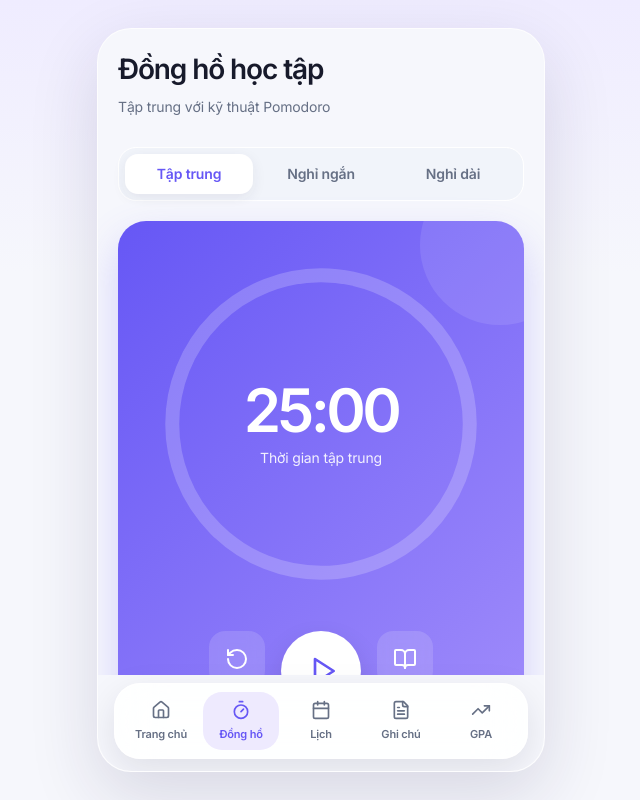
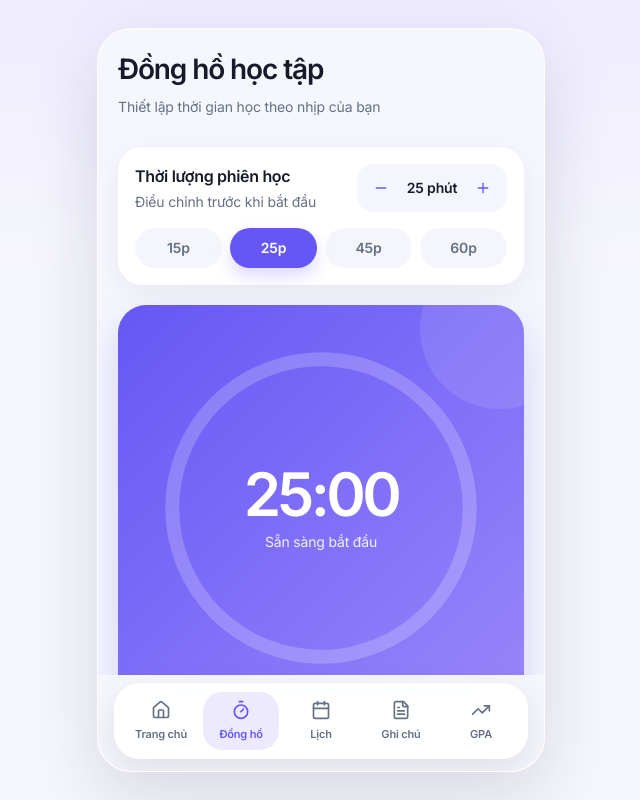
Before and after one commit to 20235667-NguyenQuocCuong/UIUX, a React (Vite) app: page /study-timer in a window 1280 px wide. Shown: the whole page, without its empty margins (319-959 px from the left). Built offline with nearby package versions, Linux system fonts and the light colour scheme.

Commit message:
feat: cc

```diff
--- a/src/app/contexts/LanguageContext.tsx
+++ b/src/app/contexts/LanguageContext.tsx
@@ -45,24 +45,18 @@ export const translations = {
 
     // Study Timer
     "timer.title": "Đồng hồ học tập",
-    "timer.subtitle": "Tập trung với kỹ thuật Pomodoro",
-    "timer.focus": "Tập trung",
-    "timer.break": "Nghỉ ngắn",
-    "timer.longBreak": "Nghỉ dài",
-    "timer.timeToFocus": "Thời gian tập trung",
-    "timer.takeBreak": "Nghỉ ngơi nào",
-    "timer.takeLongBreak": "Nghỉ dài thôi",
+    "timer.subtitle": "Thiết lập thời gian học theo nhịp của bạn",
     "timer.todayProgress": "Tiến trình hôm nay",
-    "timer.pomodorosCompleted": "Pomodoros hoàn thành",
+    "timer.completedSessions": "Phiên đã hoàn thành",
     "timer.sessionsToday": "phiên học hôm nay",
     "timer.statistics": "Thống kê",
     "timer.minutes": "phút",
     "timer.sessions": "phiên",
     "timer.streak": "ngày liên tiếp",
     "timer.tips": "💡 Mẹo học tập hiệu quả",
-    "timer.tip1": "• Tắt thông báo và tập trung 100% trong 25 phút",
-    "timer.tip2": "• Nghỉ ngơi đầy đủ trong giờ nghỉ để tái tạo năng lượng",
-    "timer.tip3": "• Sau 4 pomodoros, nghỉ dài 15-30 phút",
+    "timer.tip1": "• Tắt thông báo trong suốt phiên học đã đặt",
+    "timer.tip2": "• Chọn thời lượng phù hợp với độ khó của môn học",
+    "timer.tip3": "• Nghỉ vài phút giữa các phiên để duy trì năng lượng",
 
     // Notes
     "notes.title": "Ghi chú",
@@ -246,24 +240,18 @@ export const translations = {
 
     // Study Timer
     "timer.title": "Study Timer",
-    "timer.subtitle": "Focus with Pomodoro technique",
-    "timer.focus": "Focus",
-    "timer.break": "Break",
-    "timer.longBreak": "Long Break",
-    "timer.timeToFocus": "Time to focus",
-    "timer.takeBreak": "Take a break",
-    "timer.takeLongBreak": "Take a long break",
+    "timer.subtitle": "Set a study duration that works for you",
     "timer.todayProgress": "Today's Progress",
-    "timer.pomodorosCompleted": "Pomodoros completed",
+    "timer.completedSessions": "Sessions completed",
     "timer.sessionsToday": "sessions today",
     "timer.statistics": "Statistics",
     "timer.minutes": "minutes",
     "timer.sessions": "sessions",
     "timer.streak": "day streak",
     "timer.tips": "💡 Effective Study Tips",
-    "timer.tip1": "• Turn off notifications and focus 100% for 25 minutes",
-    "timer.tip2": "• Rest fully during breaks to recharge your energy",
-    "timer.tip3": "• After 4 pomodoros, take a long 15-30 minute break",
+    "timer.tip1": "• Turn off notifications during your study session",
+    "timer.tip2": "• Choose a duration that fits the difficulty of the subject",
+    "timer.tip3": "• Rest briefly between sessions to maintain energy",
 
     // Notes
     "notes.title": "Notes",
@@ -447,24 +435,18 @@ export const translations = {
 
     // Study Timer
     "timer.title": "学習タイマー",
-    "timer.subtitle": "ポモドーロテクニックで集中",
-    "timer.focus": "集中",
-    "timer.break": "短い休憩",
-    "timer.longBreak": "長い休憩",
-    "timer.timeToFocus": "集中時間です",
-    "timer.takeBreak": "休憩しましょう",
-    "timer.takeLongBreak": "長い休憩をとりましょう",
+    "timer.subtitle": "自分に合う学習時間を設定しましょう",
     "timer.todayProgress": "今日の進捗",
-    "timer.pomodorosCompleted": "完了したポモドーロ",
+    "timer.completedSessions": "完了したセッション",
     "timer.sessionsToday": "今日のセッション",
     "timer.statistics": "統計",
     "timer.minutes": "分",
     "timer.sessions": "セッション",
     "timer.streak": "日連続",
     "timer.tips": "💡 効果的な学習のヒント",
-    "timer.tip1": "• 通知をオフにして25分間100%集中しましょう",
-    "timer.tip2": "• 休憩中は十分に休んでエネルギーを回復させましょう",
-    "timer.tip3": "• 4ポモドーロ後は15-30分の長い休憩を取りましょう",
+    "timer.tip1": "• 学習セッション中は通知をオフにしましょう",
+    "timer.tip2": "• 科目の難易度に合う時間を選びましょう",
+    "timer.tip3": "• セッションの間に短い休憩を取りましょう",
 
     // Notes
     "notes.title": "ノート",
--- a/src/app/screens/Dashboard.tsx
+++ b/src/app/screens/Dashboard.tsx
@@ -87,7 +87,7 @@ export function Dashboard() {
             </h2>
             <p className="mb-5 text-sm text-white/78">3 buổi học và 2 hạn nộp đang chờ bạn hoàn thành.</p>
             <Link to="/study-timer" className="inline-flex items-center gap-2 rounded-full bg-white px-4 py-2.5 text-sm font-semibold text-primary">
-              Bắt đầu tập trung
+              Bắt đầu phiên học
               <ArrowRight className="h-4 w-4" />
             </Link>
           </div>
--- a/src/app/screens/StudyTimer.tsx
+++ b/src/app/screens/StudyTimer.tsx
@@ -1,13 +1,15 @@
 import { useState, useEffect } from "react";
-import { Play, Pause, RotateCcw, Coffee, BookOpen, Award } from "lucide-react";
-import { motion, AnimatePresence } from "motion/react";
+import { Play, Pause, RotateCcw, BookOpen, Award, Minus, Plus } from "lucide-react";
+import { motion } from "motion/react";
 import { useLanguage } from "../contexts/LanguageContext";
 
-type TimerMode = "focus" | "break" | "longBreak";
+const durationPresets = [15, 25, 45, 60];
+const minimumDuration = 5;
+const maximumDuration = 180;
 
 export function StudyTimer() {
   const { t } = useLanguage();
-  const [mode, setMode] = useState<TimerMode>("focus");
+  const [durationMinutes, setDurationMinutes] = useState(25);
   const [isRunning, setIsRunning] = useState(false);
   const [timeLeft, setTimeLeft] = useState(25 * 60); // 25 minutes in seconds
   const [sessionsCompleted, setSessionsCompleted] = useState(0);
@@ -16,12 +18,6 @@ export function StudyTimer() {
     sessions: 5,
     streak: 3,
   });
-
-  const durations = {
-    focus: 25 * 60,
-    break: 5 * 60,
-    longBreak: 15 * 60,
-  };
 
   useEffect(() => {
     let interval: NodeJS.Timeout | null = null;
@@ -41,42 +37,28 @@ export function StudyTimer() {
 
   const handleTimerComplete = () => {
     setIsRunning(false);
-    if (mode === "focus") {
-      const newSessions = sessionsCompleted + 1;
-      setSessionsCompleted(newSessions);
+    setSessionsCompleted((completed) => completed + 1);
     setTodayStats((stats) => ({
       ...stats,
-        totalMinutes: stats.totalMinutes + 25,
+      totalMinutes: stats.totalMinutes + durationMinutes,
       sessions: stats.sessions + 1,
     }));
-
-      // After 4 focus sessions, take a long break
-      if (newSessions % 4 === 0) {
-        setMode("longBreak");
-        setTimeLeft(durations.longBreak);
-      } else {
-        setMode("break");
-        setTimeLeft(durations.break);
-      }
-    } else {
-      setMode("focus");
-      setTimeLeft(durations.focus);
-    }
+    setTimeLeft(durationMinutes * 60);
   };
 
   const toggleTimer = () => {
-    setIsRunning(!isRunning);
+    setIsRunning((running) => !running);
   };
 
   const resetTimer = () => {
     setIsRunning(false);
-    setTimeLeft(durations[mode]);
+    setTimeLeft(durationMinutes * 60);
   };
 
-  const switchMode = (newMode: TimerMode) => {
-    setMode(newMode);
-    setTimeLeft(durations[newMode]);
-    setIsRunning(false);
+  const changeDuration = (minutes: number) => {
+    const nextDuration = Math.min(maximumDuration, Math.max(minimumDuration, minutes));
+    setDurationMinutes(nextDuration);
+    setTimeLeft(nextDuration * 60);
   };
 
   const formatTime = (seconds: number) => {
@@ -87,7 +69,7 @@ export function StudyTimer() {
       .padStart(2, "0")}`;
   };
 
-  const progress = ((durations[mode] - timeLeft) / durations[mode]) * 100;
+  const progress = ((durationMinutes * 60 - timeLeft) / (durationMinutes * 60)) * 100;
 
   const container = {
     hidden: { opacity: 0 },
@@ -118,59 +100,60 @@ export function StudyTimer() {
         animate="show"
         className="space-y-5"
       >
-        {/* Mode Selector */}
-        <motion.div variants={item} className="segment-bar" role="tablist" aria-label="Chế độ đồng hồ">
-          <motion.button
-            whileTap={{ scale: 0.95 }}
-            onClick={() => switchMode("focus")}
-            role="tab"
-            aria-selected={mode === "focus"}
-            className={`segment-item ${
-              mode === "focus"
-                ? "segment-item-active"
-                : ""
+        <motion.div variants={item} className="premium-card p-4">
+          <div className="mb-4 flex items-center justify-between">
+            <div>
+              <p className="section-label">Thời lượng phiên học</p>
+              <p className="mt-1 text-sm text-muted-foreground">Điều chỉnh trước khi bắt đầu</p>
+            </div>
+            <div className="flex items-center gap-1 rounded-2xl bg-muted/70 p-1">
+              <button
+                type="button"
+                onClick={() => changeDuration(durationMinutes - 5)}
+                disabled={isRunning || durationMinutes <= minimumDuration}
+                aria-label="Giảm 5 phút"
+                className="flex h-10 w-10 items-center justify-center rounded-xl text-primary transition-colors hover:bg-white disabled:text-muted-foreground"
+              >
+                <Minus className="h-4 w-4" />
+              </button>
+              <span className="min-w-[54px] text-center text-sm font-semibold text-foreground">
+                {durationMinutes} phút
+              </span>
+              <button
+                type="button"
+                onClick={() => changeDuration(durationMinutes + 5)}
+                disabled={isRunning || durationMinutes >= maximumDuration}
+                aria-label="Tăng 5 phút"
+                className="flex h-10 w-10 items-center justify-center rounded-xl text-primary transition-colors hover:bg-white disabled:text-muted-foreground"
+              >
+                <Plus className="h-4 w-4" />
+              </button>
+            </div>
+          </div>
+          <div className="grid grid-cols-4 gap-2" aria-label="Thời lượng đề xuất">
+            {durationPresets.map((minutes) => (
+              <button
+                key={minutes}
+                type="button"
+                onClick={() => changeDuration(minutes)}
+                disabled={isRunning}
+                aria-pressed={durationMinutes === minutes}
+                className={`h-10 rounded-xl text-sm font-medium transition-all ${
+                  durationMinutes === minutes
+                    ? "bg-primary text-white shadow-[0_8px_16px_rgba(102,87,245,0.22)]"
+                    : "bg-muted/70 text-muted-foreground hover:bg-primary/10 hover:text-primary"
                 }`}
               >
-            {t("timer.focus")}
-          </motion.button>
-          <motion.button
-            whileTap={{ scale: 0.95 }}
-            onClick={() => switchMode("break")}
-            role="tab"
-            aria-selected={mode === "break"}
-            className={`segment-item ${
-              mode === "break"
-                ? "segment-item-active"
-                : ""
-            }`}
-          >
-            {t("timer.break")}
-          </motion.button>
-          <motion.button
-            whileTap={{ scale: 0.95 }}
-            onClick={() => switchMode("longBreak")}
-            role="tab"
-            aria-selected={mode === "longBreak"}
-            className={`segment-item ${
-              mode === "longBreak"
-                ? "segment-item-active"
-                : ""
-            }`}
-          >
-            {t("timer.longBreak")}
-          </motion.button>
+                {minutes}p
+              </button>
+            ))}
+          </div>
         </motion.div>
 
         {/* Timer Circle */}
         <motion.div
           variants={item}
-          className={`relative overflow-hidden rounded-[28px] p-7 shadow-[0_18px_42px_rgba(102,87,245,0.24)] ${
-            mode === "focus"
-              ? "bg-[linear-gradient(135deg,#6657F5,#A08CFB)]"
-              : mode === "break"
-              ? "bg-[linear-gradient(135deg,#27B47E,#64D3A7)]"
-              : "bg-[linear-gradient(135deg,#42A5F5,#9279FA)]"
-          }`}
+          className="relative overflow-hidden rounded-[28px] bg-[linear-gradient(135deg,#6657F5,#A08CFB)] p-7 shadow-[0_18px_42px_rgba(102,87,245,0.24)]"
         >
           <div className="absolute -right-14 -top-14 h-40 w-40 rounded-full bg-white/10" />
           <div className="relative">
@@ -211,14 +194,7 @@ export function StudyTimer() {
 
             {/* Time Display */}
             <div className="absolute inset-0 flex flex-col items-center justify-center">
-              <AnimatePresence mode="wait">
-                <motion.div
-                  key={mode}
-                  initial={{ scale: 0.8, opacity: 0 }}
-                  animate={{ scale: 1, opacity: 1 }}
-                  exit={{ scale: 0.8, opacity: 0 }}
-                  className="text-center text-white"
-                >
+              <div className="text-center text-white">
                 <p
                   className="mb-2 text-6xl font-semibold tracking-[-0.06em]"
                   role="timer"
@@ -227,14 +203,9 @@ export function StudyTimer() {
                   {formatTime(timeLeft)}
                 </p>
                 <p className="text-sm opacity-90">
-                    {mode === "focus"
-                      ? t("timer.timeToFocus")
-                      : mode === "break"
-                      ? t("timer.takeBreak")
-                      : t("timer.takeLongBreak")}
+                  {isRunning ? "Phiên học đang diễn ra" : "Sẵn sàng bắt đầu"}
                 </p>
-                </motion.div>
-              </AnimatePresence>
+              </div>
             </div>
           </div>
 
@@ -264,11 +235,7 @@ export function StudyTimer() {
               aria-hidden="true"
               className="flex h-14 w-14 items-center justify-center rounded-2xl bg-white/14 backdrop-blur-sm"
             >
-              {mode === "focus" ? (
               <BookOpen className="w-6 h-6 text-white" />
-              ) : (
-                <Coffee className="w-6 h-6 text-white" />
-              )}
             </div>
           </div>
         </motion.div>
@@ -279,7 +246,7 @@ export function StudyTimer() {
           <div className="space-y-3">
             <div className="flex items-center justify-between">
               <span className="text-sm text-muted-foreground">
-                {t("timer.pomodorosCompleted")}
+                {t("timer.completedSessions")}
               </span>
               <div className="flex items-center gap-2">
                 {[...Array(4)].map((_, i) => (
```
Also changed, not shown: 5 other files (tests, documents, lock files or other folders). Lines whose indentation alone changed are shown as unchanged.
